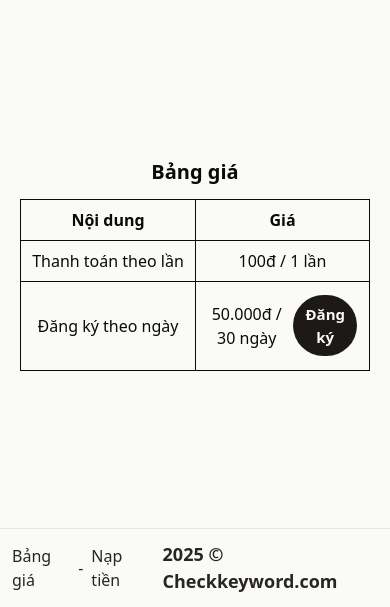
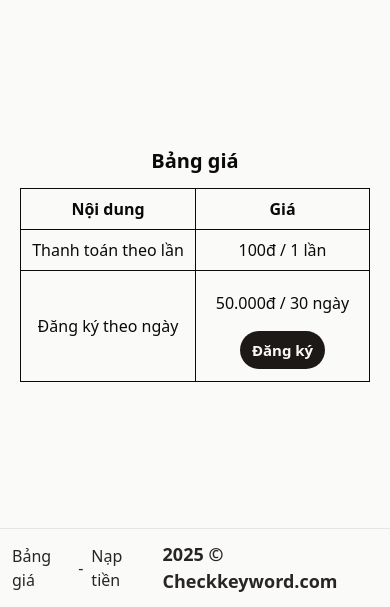
Before and after one commit to thaisung/Check_keyword_W, a Django app: page /price-list in a window 390 px wide. Shown: the part 237-844 px from the top of the page. Run offline with Django 5.2, Linux system fonts and the light colour scheme; some libraries are stand-ins or nearby versions.

Commit message:
first commi000000000000t

```diff
--- a/sleeksoft/sleekweb/templates/sleekweb/client/price_list_client.html
+++ b/sleeksoft/sleekweb/templates/sleekweb/client/price_list_client.html
@@ -24,7 +24,7 @@
                 </div>
                 <div class="flex w-full divide-x-[1px] divide-stone-950">
                     <span class="flex justify-center items-center w-[50%] py-2 overflow-hidden">Đăng ký theo ngày</span>
-                    <div class="flex items-center w-[50%] gap-2 justify-center p-3">
+                    <div class="flex flex-col lg:flex-row items-center w-[50%] gap-2 justify-center p-3">
                       <span class="text-center  py-2 overflow-hidden"> 50.000đ / 30 ngày</span>
                       <button class="px-3 py-2 rounded-full bg-stone-900 text-stone-50 font-bold text-[15px]">Đăng ký</button>
                     </div>
```
